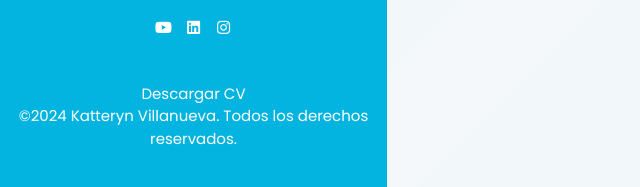
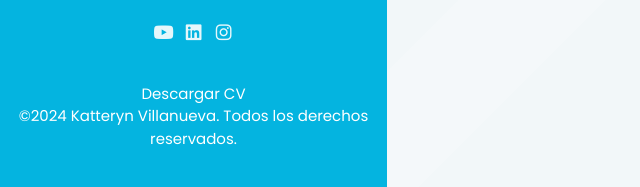
Before and after one commit to Katteryn-Villanueva/maquetacionwebuno, a plain HTML site: page index.html in a window 1280 px wide. Shown: the part 443-630 px from the top of the page, 0-640 px from the left. Drawn offline with Linux system fonts and the light colour scheme.

Commit message:
se realizo los estilos de social option redes sociales

```diff
--- a/assets/css/styles.css
+++ b/assets/css/styles.css
@@ -137,6 +137,16 @@ body{
 .social__option{
     height: 3rem;
     width: 3rem;
+    font-size: 1.8rem;
+    line-height: 3.2rem;
+    opacity: 0.9;
+    border-radius: 3rem;
+    transition: all 300ms ease-in-out;
+}
+
+.social__option:hover{
+    opacity: 1;
+    background-color: rgba(255, 255, 255, 0.20);
 }
 
 /* MENU DE NAVEGACION */
```
